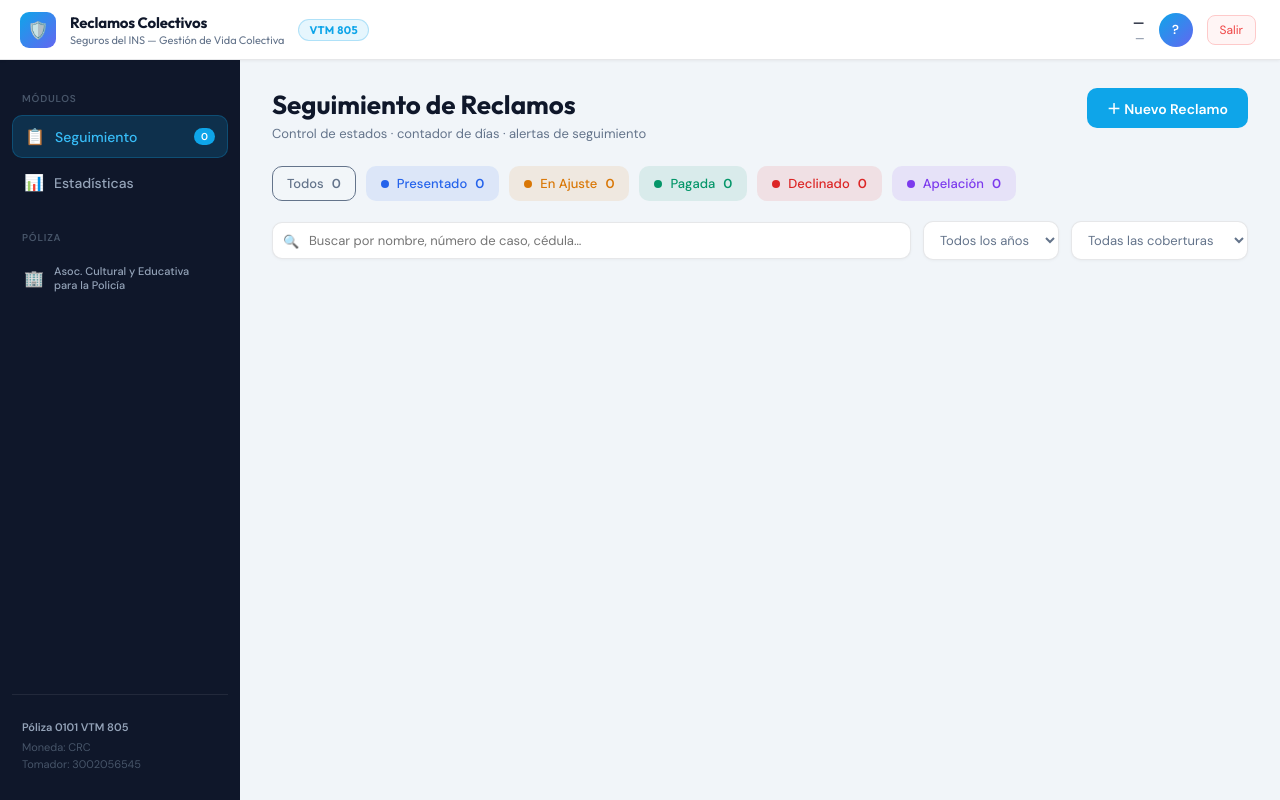
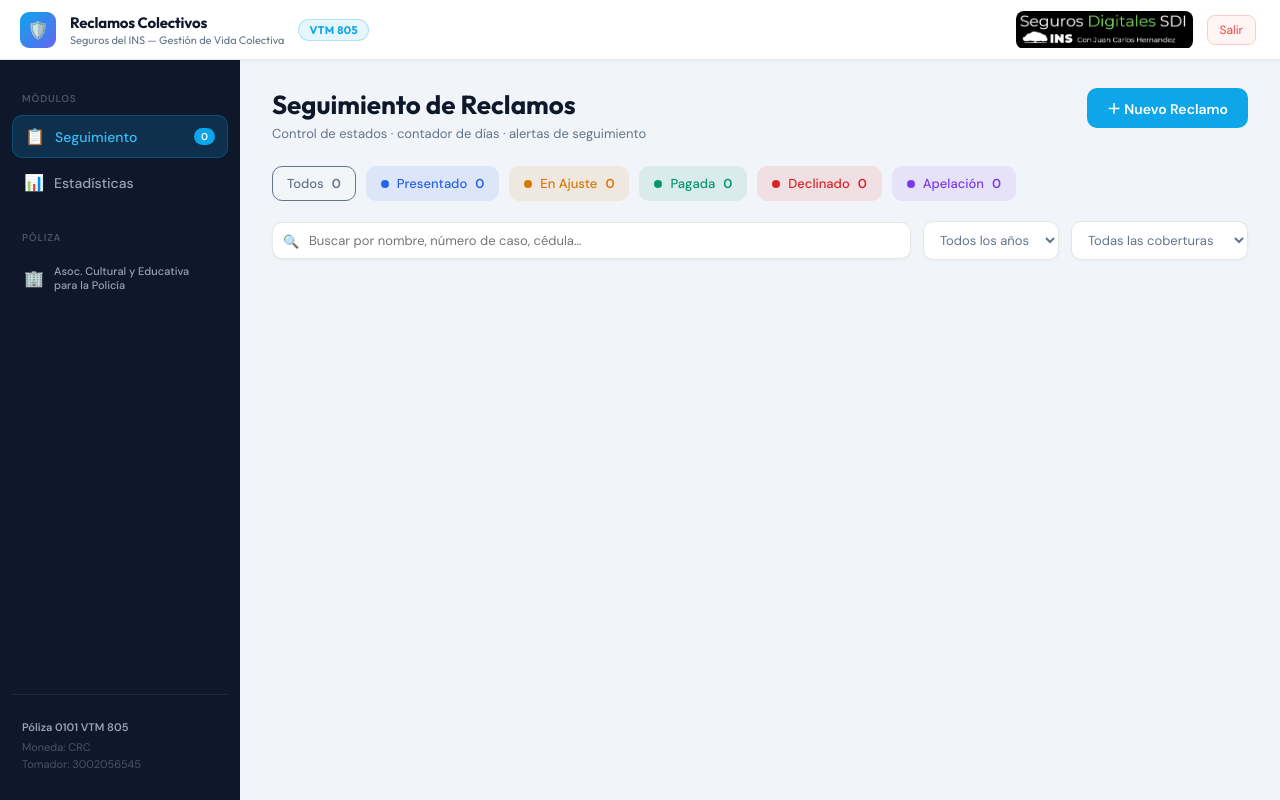
Before and after one commit to jhernandez-vibecode/Reclamos-Colectivos, a website: page app.html in a window 1280 px wide. Drawn offline with nearby package versions, Linux system fonts and the light colour scheme; a script that the page names is missing.

Commit message:
Reemplazar info usuario por logo SDI en header
Co-Authored-By: Claude Sonnet 4.6 <noreply@anthropic.com>

```diff
--- a/app.html
+++ b/app.html
@@ -435,11 +435,7 @@ select.form-input option{background:#fff;}
     <div class="poliza-badge">VTM 805</div>
   </div>
   <div class="header-right">
-    <div class="user-info">
-      <div class="user-name" id="user-name">—</div>
-      <div class="user-email" id="user-email">—</div>
-    </div>
-    <div class="avatar" id="user-avatar">?</div>
+    <img src="sdi-logo.jpg" alt="Seguros Digitales SDI" style="height:38px;border-radius:8px;object-fit:contain;">
     <button class="btn-logout" onclick="logout()">Salir</button>
   </div>
 </div>
```
Also changed, not shown: sdi-logo.jpg (added).
